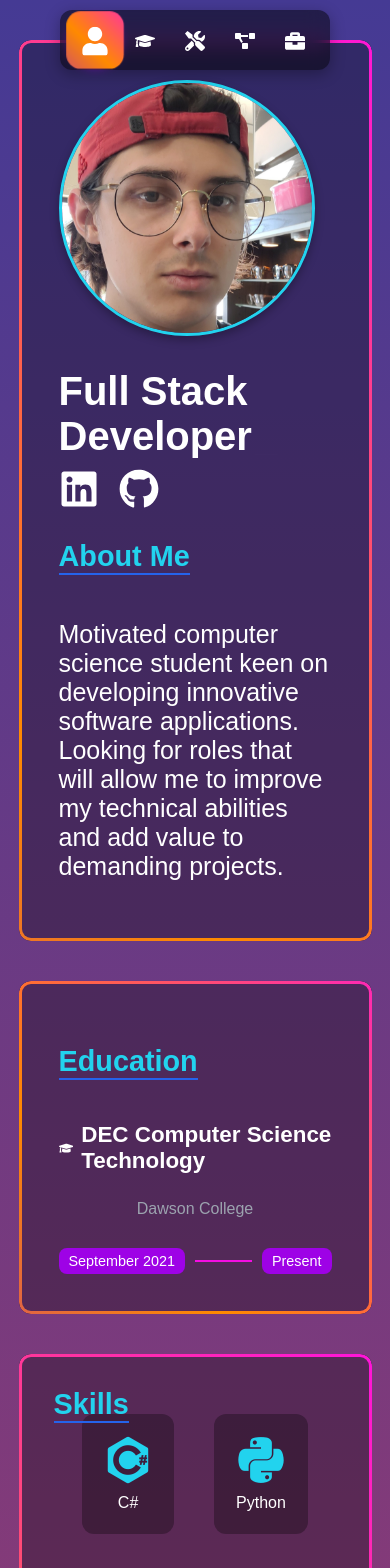
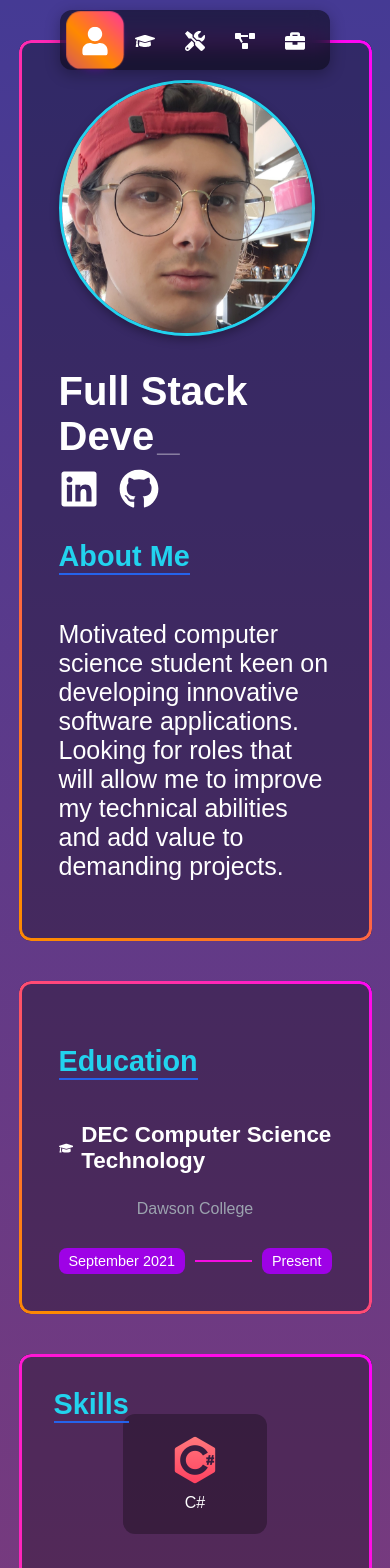
Before and after one commit to JustMeNova/vitaliy-portfolio, a React (Create React App) app: page / in a window 390 px wide. Shown: the top 1568 px of the page. Built offline with nearby package versions, Linux system fonts and the light colour scheme.

Commit message:
finalize project

```diff
--- a/src/components/Work.js
+++ b/src/components/Work.js
@@ -6,6 +6,7 @@ const Work = () => {
       <h2 className="section-title">Work Experience</h2>
 
       {/* Job 1 */}
+      <div className="work-experience-container">
       <div className="work-experience">
         <div className="work-header">
           <h3 className="work-position">
@@ -21,6 +22,7 @@ const Work = () => {
         <ul className="work-details">
           <li>Assisted customers with day-to-day banking needs.</li>
           <li>Helped clients navigate banking products and services.</li>
+          <li>Resolved customer inquiries and issues in a timely manner.</li>
         </ul>
       </div>
 
@@ -34,7 +36,7 @@ const Work = () => {
           <div className="timeline">
             <span className="timeline-date">June 2022</span>
             <span className="timeline-line"></span>
-            <span className="timeline-date">Present</span>
+            <span className="timeline-date">January 2024</span>
           </div>
         </div>
         <ul className="work-details">
@@ -43,6 +45,7 @@ const Work = () => {
           <li>Coordinated with housekeeping to ensure guest satisfaction.</li>
         </ul>
       </div>
+      </div>
     </section>
   );
 };
--- a/src/styles/global.css
+++ b/src/styles/global.css
@@ -193,7 +193,9 @@ section {
 }
 
 section:hover {
-  transform: translateY(-10px);
+  transform: translateY(-10px); /* Lift the section */
+  box-shadow: 0 10px 20px rgba(0, 0, 0, 0.4); /* Add a shadow effect */
+  transition: transform 0.3s ease-in-out, box-shadow 0.3s ease-in-out; /* Smooth animation for shadow and lift */
 }
 
 /* Pseudo-element for animated gradient border */
@@ -377,7 +379,12 @@ html {
 
 .skills-list li:hover {
   transform: translateY(-10px);
-  box-shadow: 0 4px 15px rgba(0, 0, 0, 0.3);
+  box-shadow: 0 10px 20px rgba(0, 0, 0, 0.4); /* Add a shadow effect */
+  transition: transform 0.3s ease-in-out, box-shadow 0.3s ease-in-out; /* Smooth animation for shadow and lift */
+
+}
+.skills-list li:hover i {
+  color: #ffffff; /* Change the icon color when the parent <li> is hovered */
 }
 
 .skills-list li::before {
@@ -399,8 +406,27 @@ html {
 
 .skills-list i {
   font-size: 3rem; /* Make the icons larger */
+  width: 100px; /* Ensure the icons are centered */
   margin-bottom: 10px;
-  color: #22d3ee;
+  color: transparent; /* Make the icon color transparent */
+  background: linear-gradient(to top, #ff0844 0%, #ffb199 100%);; /* Gradient */
+  background-size: 300% 300%; /* Make the gradient large for smooth animation */
+  -webkit-background-clip: text; /* Clip the gradient to the icon's text */
+  -webkit-mask: linear-gradient(#fff, #fff); /* Ensure the mask is applied to the icon shape */
+  animation: gradientColorShift 3s infinite linear; /* Animate the gradient */
+}
+
+/* Keyframes for Gradient Animation */
+@keyframes gradientColorShift {
+  0% {
+    background-position: 0% 50%;
+  }
+  50% {
+    background-position: 100% 50%;
+  }
+  100% {
+    background-position: 0% 50%;
+  }
 }
 .skills {
   position: relative;
@@ -483,7 +509,27 @@ html {
   font-size: 1.2rem;
   color: #9ca3af;
 }
+@media (max-width: 768px) {
+  .project-item {
+    padding: 15px; /* Reduce padding for smaller screens */
+    width: 90%; /* Limit project width */
+    margin: 15px auto; /* Center projects with proper spacing */
+  }
 
+  .project-image {
+    max-width: 100%; /* Ensure the image fills available space */
+    height: auto; /* Maintain aspect ratio */
+  }
+
+  .project-item h3 {
+    font-size: 1.2rem; /* Adjust font size for mobile */
+    margin-bottom: 8px;
+  }
+
+  .project-item p {
+    font-size: 1rem; /* Keep description readable on mobile */
+  }
+}
 /* Work Section Title */
 .work .section-title {
   font-size: 1.8rem;
@@ -538,7 +584,6 @@ html {
   align-items: center;
   justify-content: center;
   width: 100%;
-  max-width: 300px; /* Optional: Limit the timeline width */
   margin-top: 10px;
 }
 
```
